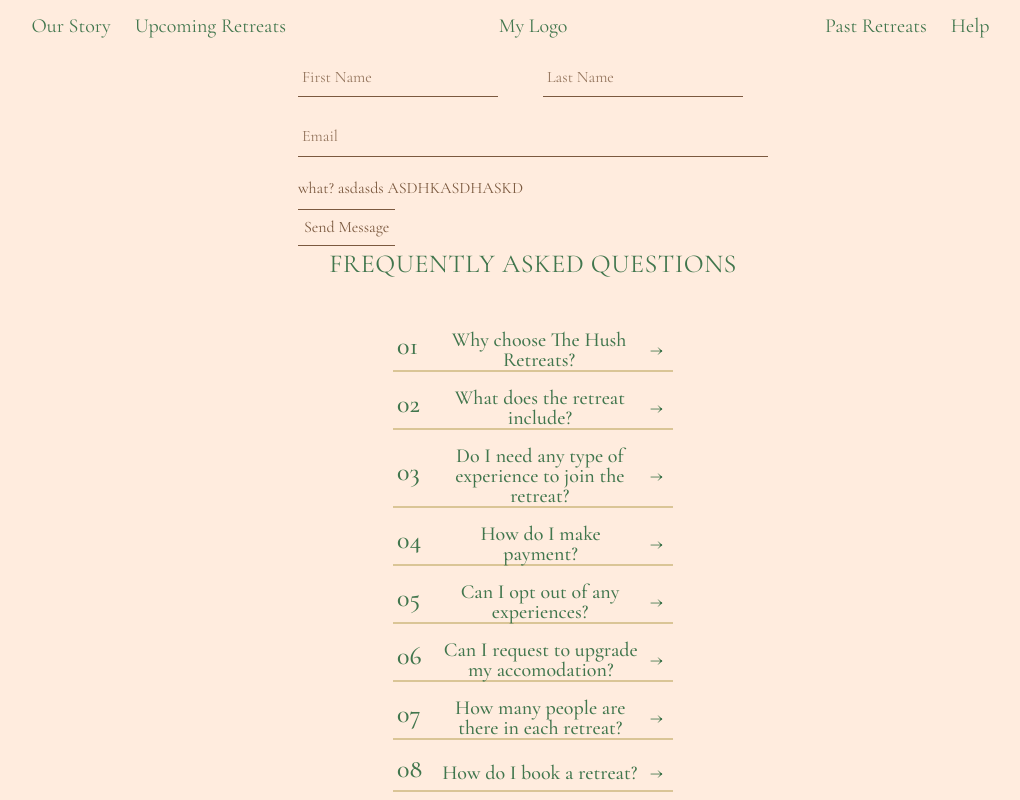
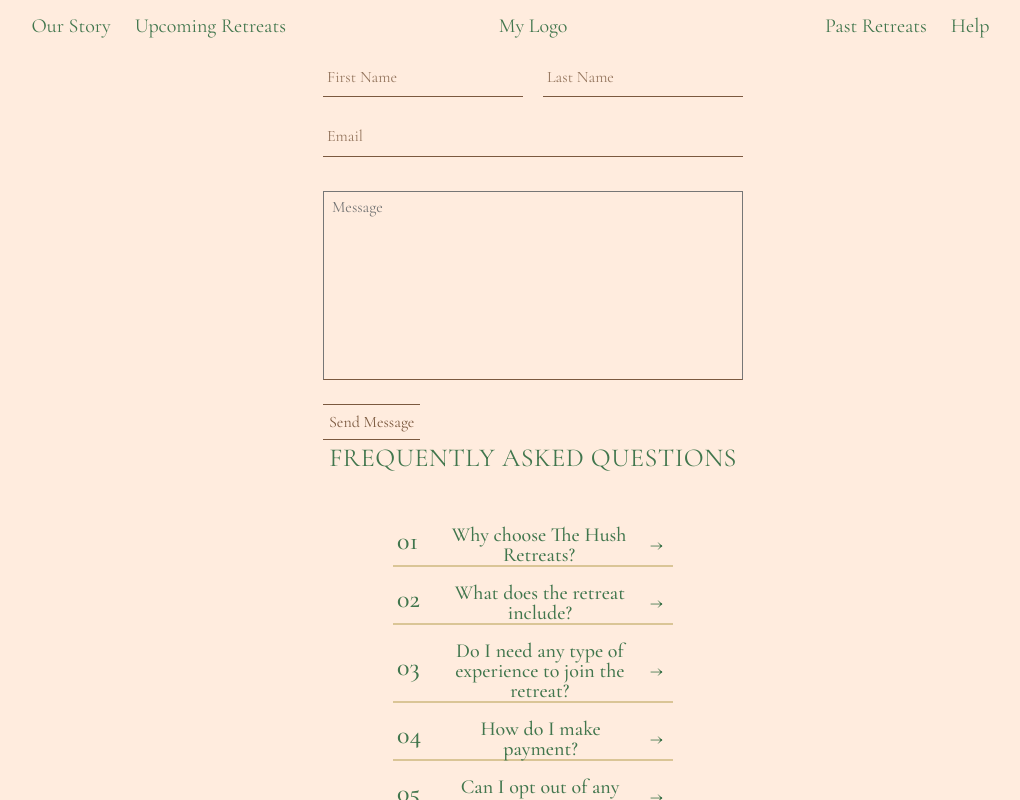
Before and after one commit to jieqiangt/the-hush-retreat, a Next.js app: page /help in a window 1280 px wide. Shown: the top 800 px of the page, without its empty margins (107-1127 px from the left). Built offline with nearby package versions, Linux system fonts and the light colour scheme.

Commit message:
- corrected import to be camelcase - changed text area to have 8 rows

```diff
--- a/components/help/ContactUs.js
+++ b/components/help/ContactUs.js
@@ -32,9 +32,7 @@ export default function ContactUs() {
           inputClass={classes["contact-us--form--email--input"]}
           labelClass={classes["contact-us--form--email--label"]}
         />
-        <div> what? asdasds  ASDHKASDHASKD
-        </div>
-        {/* <InputBar
+        <InputBar
           label="Message"
           inputType="textarea"
           inputName="contact-us--form--message"
@@ -42,9 +40,11 @@ export default function ContactUs() {
           inputGroupClass={classes["contact-us--form--message"]}
           inputClass={classes["contact-us--form--message--input"]}
           labelClass={classes["contact-us--form--message--label"]}
-          rows="10"
-        /> */}
-        <button className={classes["contact-us--form--btn"]}>Send Message</button>
+          rows="8"
+        />
+        <button className={classes["contact-us--form--btn"]}>
+          Send Message
+        </button>
       </form>
     </div>
   );
--- a/pages/help/index.js
+++ b/pages/help/index.js
@@ -1,6 +1,6 @@
 import Head from "next/head";
 import { Fragment } from "react";
-import ContactUs from "../../components/help/contactUs";
+import ContactUs from "../../components/help/ContactUs";
 import FAQ from "../../components/help/FAQ";
 import Layout from "../../components/layout/Layout";
 import classes from "../../sass/pages/help.module.scss";
```
